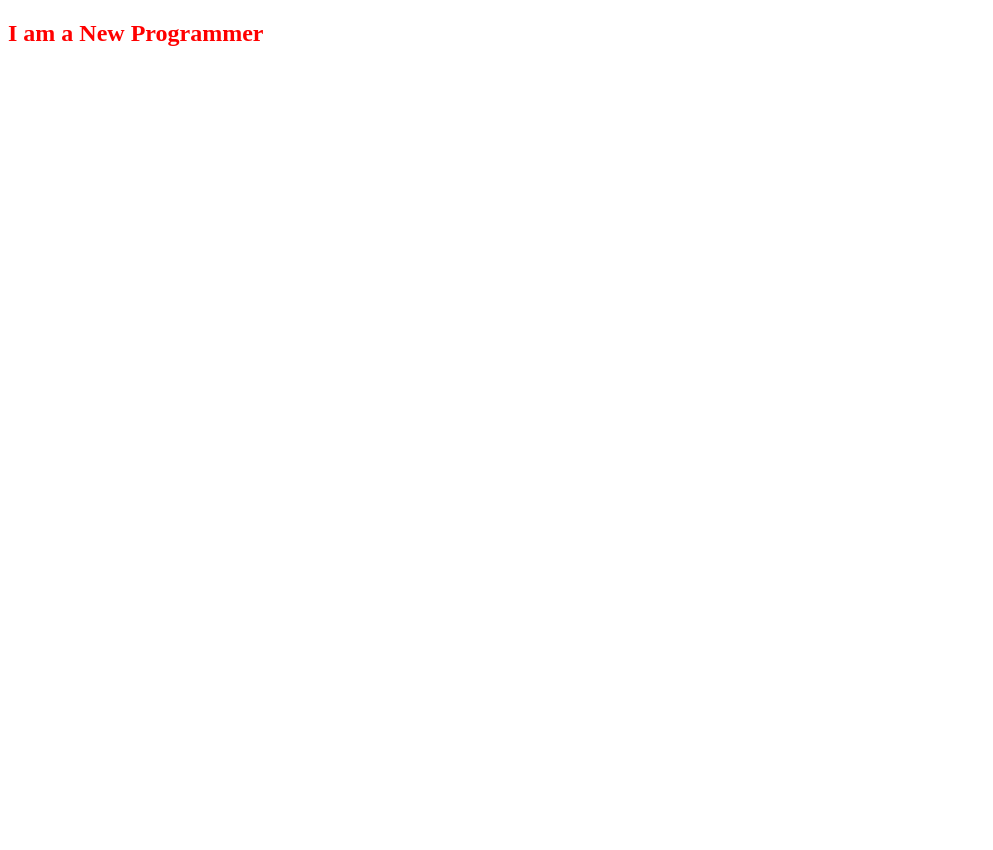
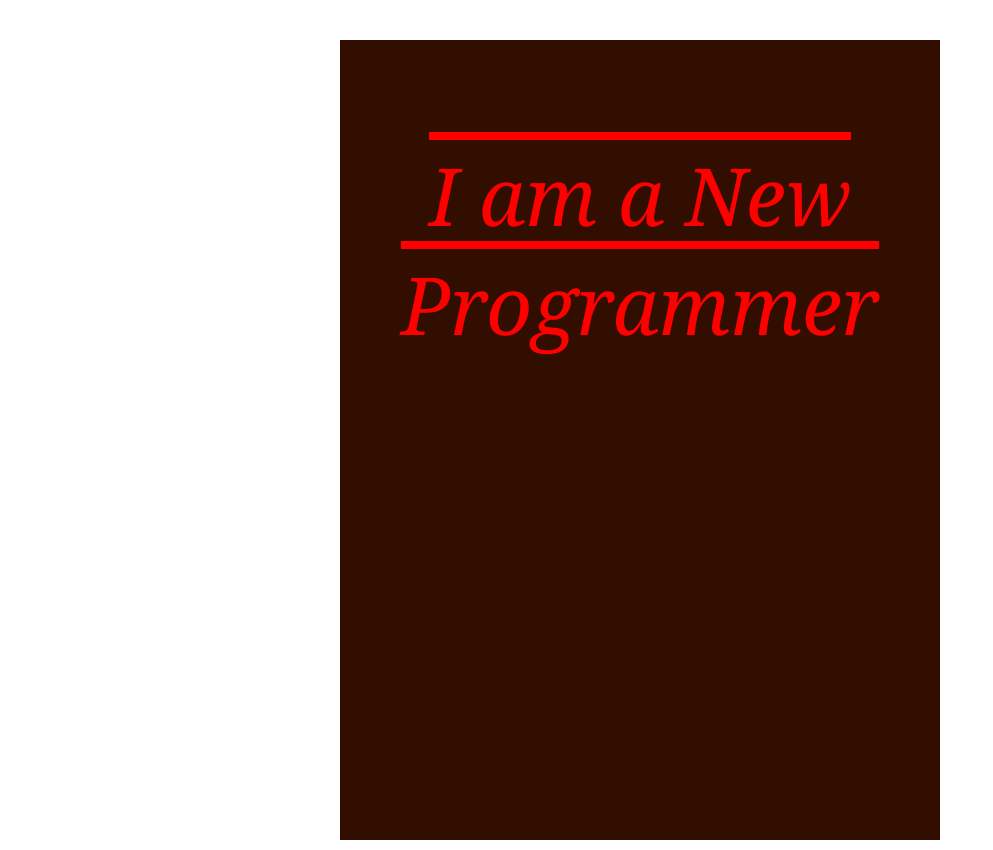
Before and after one commit to Anik-Sarkar-01/html-css-conceptual, a plain HTML site: page index.html in a window 1280 px wide. Shown: the whole page, without its empty margins (0-993 px from the left). Before the commit the page ends 800 px from the top, so only its background shows below. Drawn offline with Linux system fonts and the light colour scheme.

Commit message:
created a division with width

```diff
--- a/index.html
+++ b/index.html
@@ -1,16 +1,20 @@
 <!DOCTYPE html>
 <html lang="en">
+  <head>
+    <meta charset="UTF-8" />
+    <meta name="viewport" content="width=device-width, initial-scale=1.0" />
+    <title>kickstart HTML and CSS</title>
+    <link rel="stylesheet" href="style/style.css" />
+    <link
+      rel="shortcut icon"
+      href="https://img.icons8.com/?size=48&id=20909&format=png"
+      type="image/x-icon"
+    />
+  </head>
 
-<head>
-    <meta charset="UTF-8">
-    <meta name="viewport" content="width=device-width, initial-scale=1.0">
-    <title>kickstart HTML and CSS</title>
-    <link rel="stylesheet" href="style/style.css">
-    <link rel="shortcut icon" href="https://img.icons8.com/?size=48&id=20909&format=png" type="image/x-icon">
-</head>
-
-<body>
-    <h2>I am a New Programmer</h2>
-</body>
-
+  <body>
+    <div id="heading-parent">
+      <h1>I am a New Programmer</h1>
+    </div>
+  </body>
 </html>
--- a/style/style.css
+++ b/style/style.css
@@ -1,3 +1,25 @@
-h2{
+*{
+    margin: 0;
+    padding: 0;
+
+}
+h1{
     color: red;
+    font-style: italic;
+    font-weight: lighter;
+    font-family: Cambria, Cochin, Georgia, Times, 'Times New Roman', serif;
+    text-decoration: overline;
+    font-size: 80px;
+    text-align: center;
 }
+
+#heading-parent{
+    background-color: rgb(50, 14, 0);
+    height: 600px;
+    padding: 100px 0;
+    width: 600px;
+    margin-top: 40px ;
+    margin-bottom: 10px;
+    margin-left: auto;
+    margin-right: auto;
+}
```
